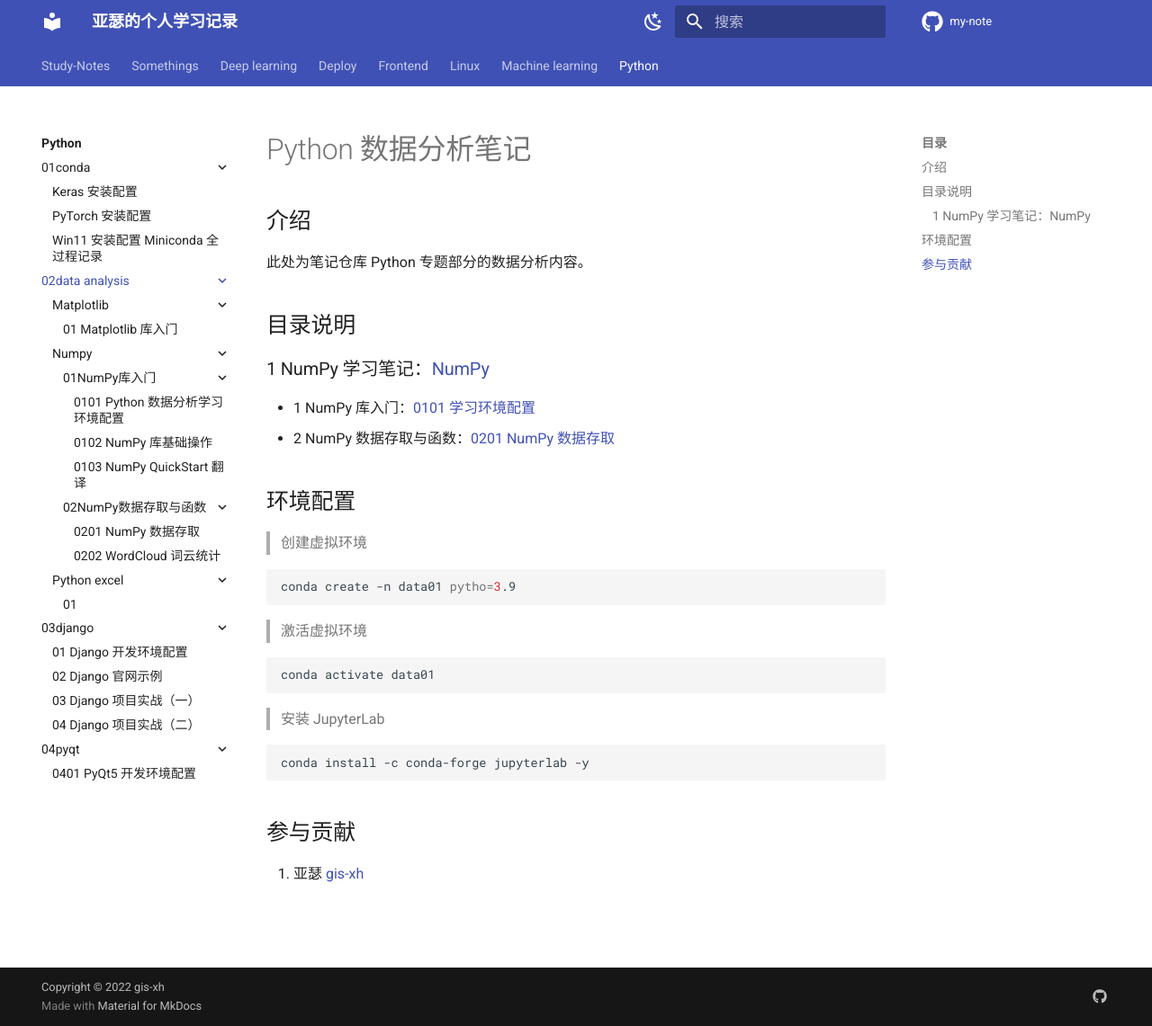
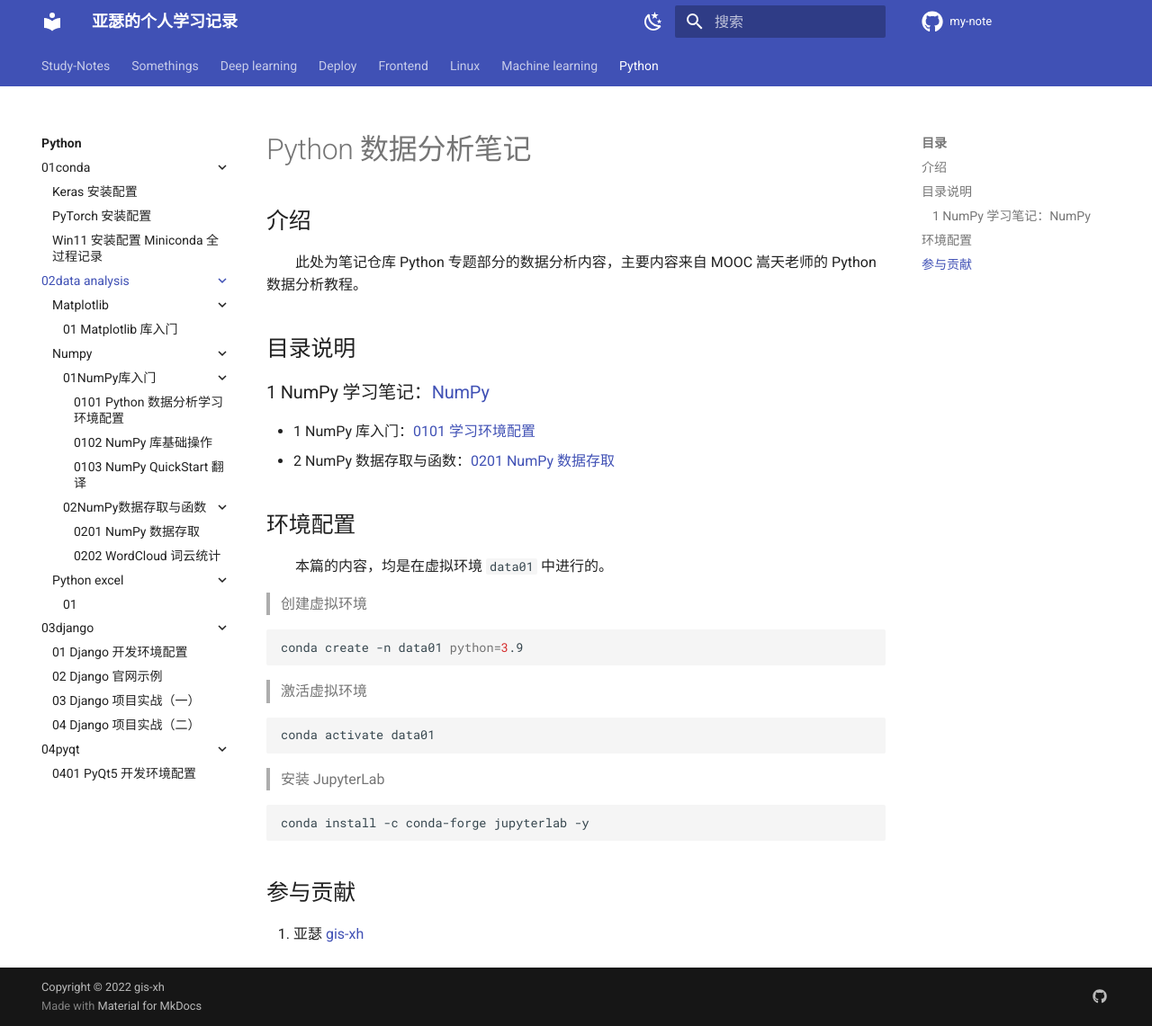
Before and after one commit to gis-xh/my-note, an MkDocs documentation site: the page built from docs/python/02data_analysis/README.md, in a window 1280 px wide and 1141 px high. Shown: the whole window at 90% size. Built offline with MkDocs 1.6.1 and Material for MkDocs 9.7.7, drawn with Linux system fonts in a browser that asks for light colours; comment, search, counter and statistics services are not loaded.

Commit message:
little change

````diff
--- a/docs/python/02data_analysis/README.md
+++ b/docs/python/02data_analysis/README.md
@@ -2,7 +2,7 @@
 
 ## 介绍
 
-此处为笔记仓库 Python 专题部分的数据分析内容。
+&emsp;&emsp;此处为笔记仓库 Python 专题部分的数据分析内容，主要内容来自 MOOC 嵩天老师的 Python 数据分析教程。
 
 
 
@@ -17,10 +17,12 @@
 
 ## 环境配置
 
+&emsp;&emsp;本篇的内容，均是在虚拟环境 `data01` 中进行的。
+
 > 创建虚拟环境
 
 ```sh
-conda create -n data01 pytho=3.9
+conda create -n data01 python=3.9
 ```
 
 > 激活虚拟环境
````
Also changed, not shown: 1 other file.
